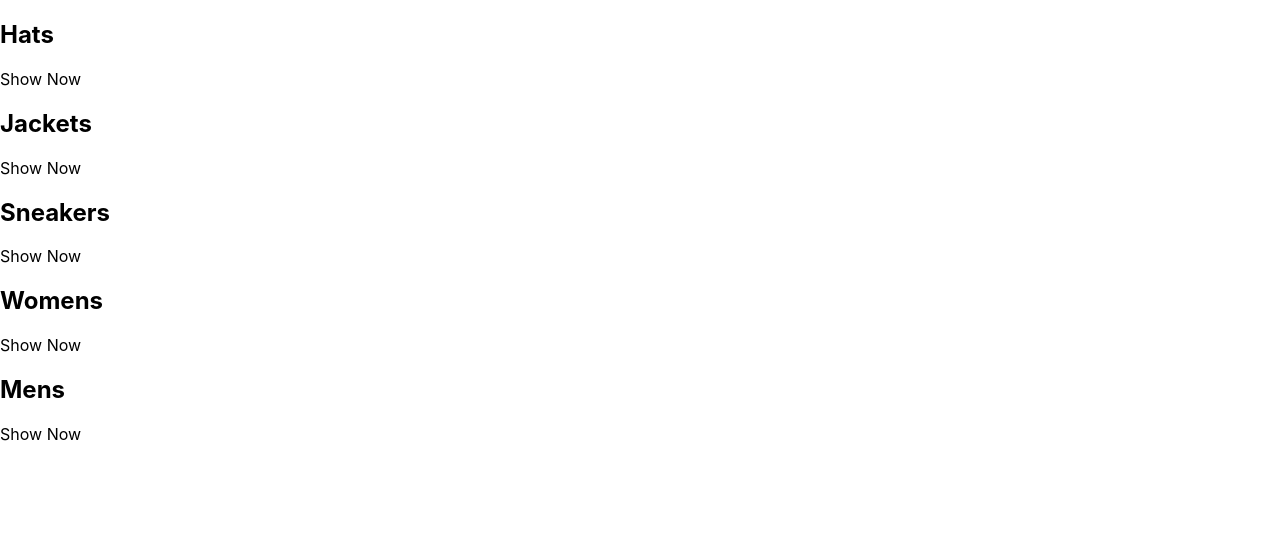
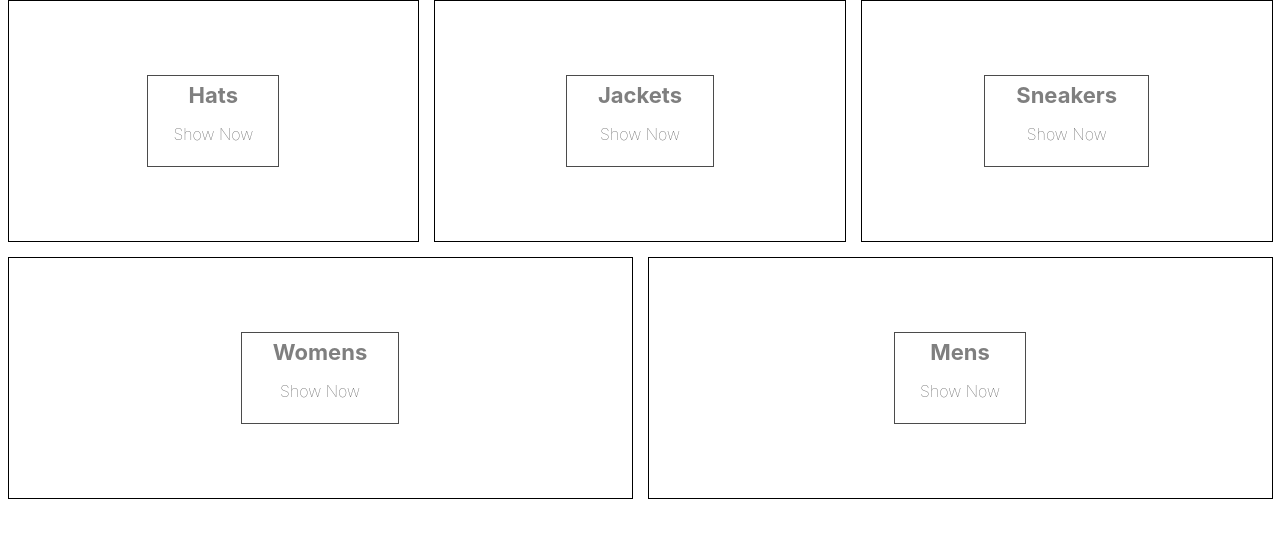
Before and after one commit to kyip3/capstone-project, a React (Create React App) app: page / in a window 1280 px wide. Shown: the top 538 px of the page. Built offline with nearby package versions, Linux system fonts and the light colour scheme.

Commit message:
added sass styling

```diff
--- a/src/App.js
+++ b/src/App.js
@@ -1,4 +1,5 @@
 import "./App.css";
+import "./categories.styles.scss";
 
 const App = () => {
   const categories = [
@@ -28,7 +29,7 @@
     <div className="categories-container">
       {categories.map((category) => {
         return (
-          <div className="category-container">
+          <div key={category.id} className="category-container">
             <div className="background-image" />
             <div className="category-body-container">
               <h2>{category.title}</h2>
--- /dev/null
+++ b/src/categories.styles.scss
@@ -0,0 +1,75 @@
+.categories-container {
+  width: 100%;
+  display: flex;
+  flex-wrap: wrap;
+  justify-content: space-between;
+}
+
+.category-container {
+  min-width: 30%;
+  height: 240px;
+  flex: 1 1 auto;
+  display: flex;
+  align-items: center;
+  justify-content: center;
+  border: 1px solid black;
+  margin: 0 7.5px 15px;
+  overflow: hidden;
+
+  &:hover {
+    cursor: pointer;
+
+    & .background-image {
+      transform: scale(1.1);
+      transition: transform 6s cubic-bezier(0.25, 0.45, 0.45, 0.95);
+    }
+
+    & .category-body-container {
+      opacity: 0.9;
+    }
+  }
+
+  &.large {
+    height: 380px;
+  }
+
+  &:first-child {
+    margin-right: 7.5px;
+  }
+
+  &:last-child {
+    margin-left: 7.5px;
+  }
+
+  .background-image {
+    width: 100%;
+    height: 100%;
+    background-size: cover;
+    background-position: center;
+  }
+
+  .category-body-container {
+    height: 90px;
+    padding: 0 25px;
+    display: flex;
+    flex-direction: column;
+    align-items: center;
+    justify-content: center;
+    border: 1px solid black;
+    background-color: white;
+    opacity: 0.7;
+    position: absolute;
+
+    h2 {
+      font-weight: bold;
+      margin: 0 6px 0;
+      font-size: 22px;
+      color: #4a4a4a;
+    }
+
+    p {
+      font-weight: lighter;
+      font-size: 16px;
+    }
+  }
+}
```
